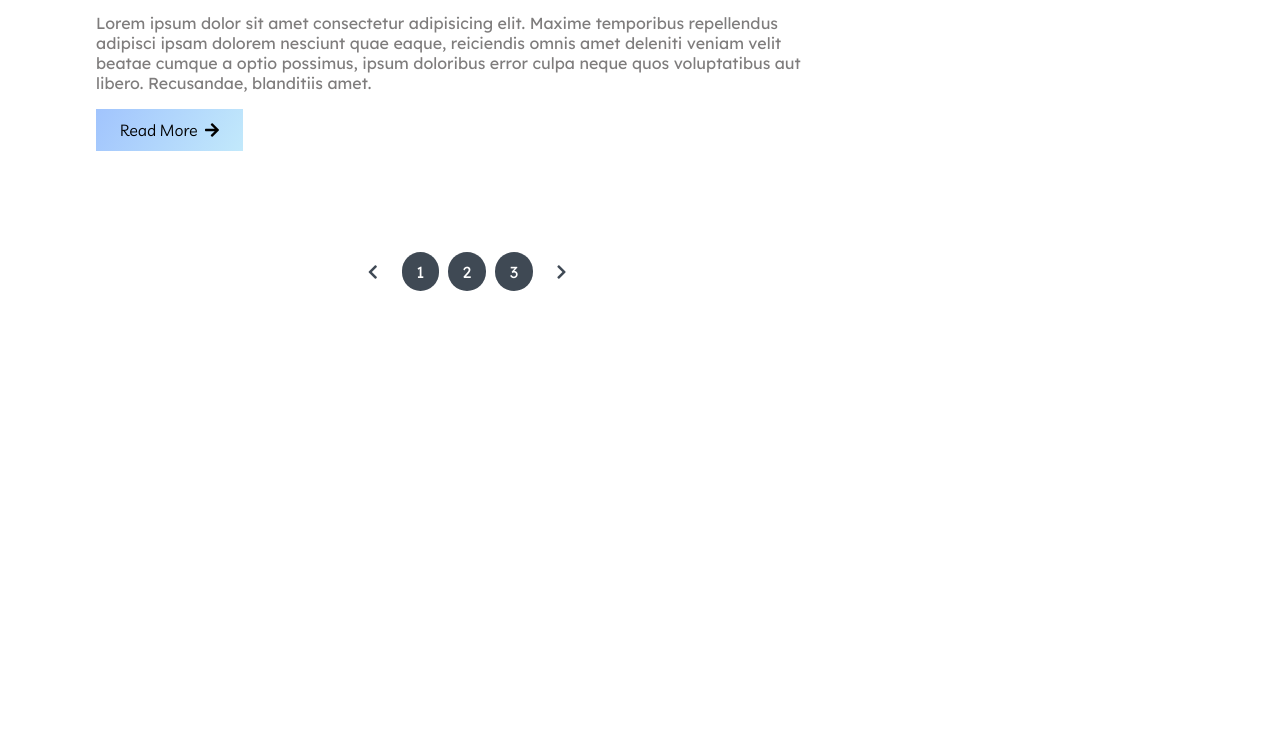
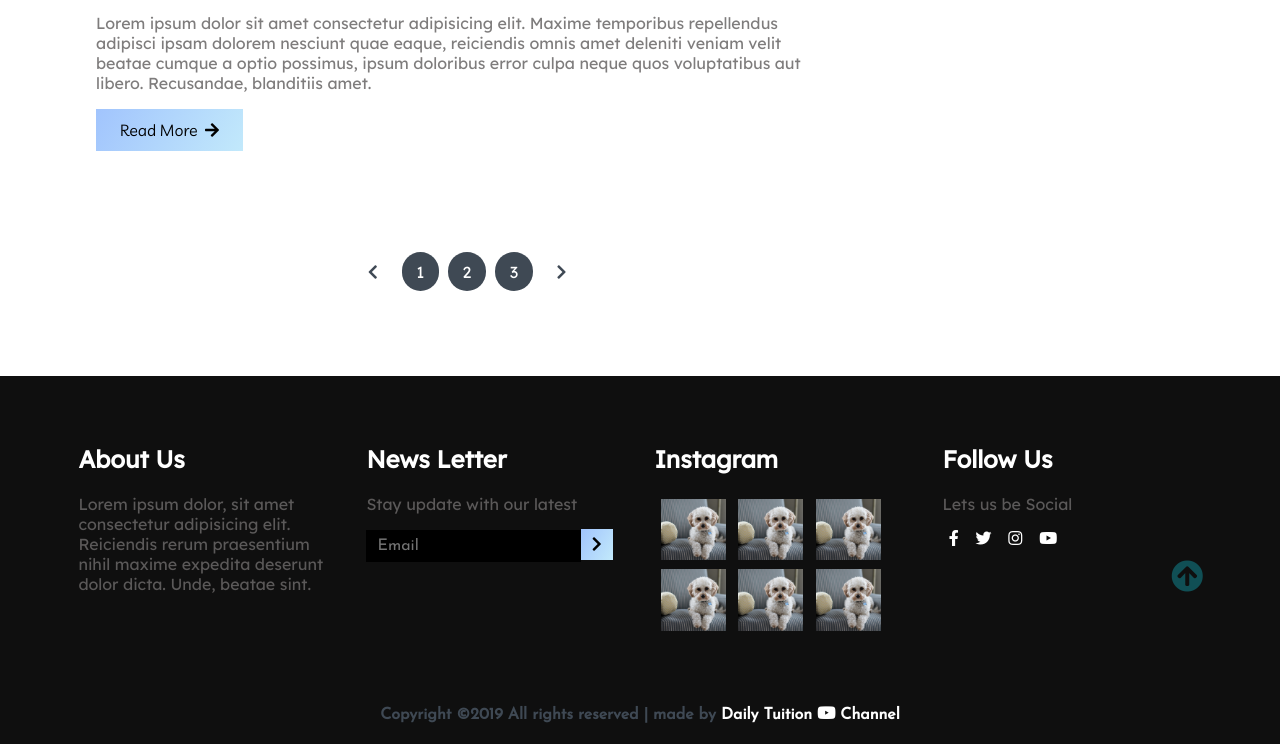
Before and after one commit to sikandar4286/website-practice-1, a plain HTML site: page index.html in a window 1280 px wide. Shown: the part 4400-5144 px from the top of the page. Before the commit the page ends 4776 px from the top, so only its background shows below. Drawn offline with Linux system fonts and the light colour scheme.

Commit message:
complete footer the section

```diff
--- a/css/style.css
+++ b/css/style.css
@@ -367,8 +367,8 @@ main .site-content .post-content>.post-title a {
 .site-content>.sidebar .category-list .list-items {
     background: var(--sky);
     border-radius: 1rem;
-    padding: .4rem 1rem;
-    margin: .8rem 0rem;
+    padding: 0.4rem 1rem;
+    margin: 0.8rem 0rem;
     width: 70%;
     display: flex;
     justify-content: space-between;
@@ -391,7 +391,7 @@ main .site-content .post-content>.post-title a {
     background: var(--white) !important;
     bottom: 0rem !important;
     left: 1.5rem !important;
-    padding: .4rem .1rem !important;
+    padding: 0.4rem 0.1rem !important;
 }
 
 .site-content .sidebar .popular-post .post-title a {
@@ -403,7 +403,7 @@ main .site-content .post-content>.post-title a {
 }
 
 .site-content .sidebar .newsletter .form-element {
-    padding: .5rem 2rem;
+    padding: 0.5rem 2rem;
 }
 
 .site-content .sidebar .newsletter input {
@@ -427,16 +427,99 @@ main .site-content .post-content>.post-title a {
 
 .site-content .sidebar .popular-tags .tags .tag {
     background: var(--sky);
-    padding: .4rem 1rem;
+    padding: 0.4rem 1rem;
     border-radius: 3rem;
     margin: 0.4rem 0.6rem;
 }
 
-
 /*--------x---------- sidebar ---------------x--------*/
 
+/* -------x------main content--------x--t */
+/* -------------------footer------------------ */
+footer.footer {
+    background: var(--bg-color);
+    height: 100%;
+    position: relative;
+}
 
-/* -------x------main conten--------x--t */
+footer.footer .container {
+    display: grid;
+    grid-template-columns: repeat(4, 1fr);
+}
+
+footer.footer .container>div {
+    flex-grow: 1;
+    flex-basis: 0;
+    padding: 3rem 0.9rem;
+}
+
+footer.footer .container h2 {
+    color: var(--white);
+}
+
+footer.footer.newsletter .form-element {
+    /* margin-right: 6rem; */
+    background: black;
+    display: inline-block;
+}
+
+footer.footer .newsletter .form-element input {
+    padding: 0.5rem 0.7rem;
+    border: none;
+    background: transparent;
+    color: var(--white);
+    font-family: var(--Josefin_Sans);
+    font-size: 1rem;
+    width: 74%;
+    background-color: black;
+}
+
+
+footer.footer .newsletter .form-element span {
+    background: var(--sky);
+    padding: 0.3rem 0.7rem;
+    cursor: pointer;
+}
+
+footer.footer .instagram div>img {
+    width: 25%;
+    height: 50%;
+    display: inline-block;
+    display: inline-flex;
+    margin: .3rem .4rem;
+}
+
+footer.footer .follow div>i {
+    color: var(--white);
+    padding: 0 .4rem;
+}
+
+footer.footer .right {
+    justify-content: center;
+    font-family: var(--Josefin_Sans);
+}
+
+footer.footer .right h4 a {
+    color: var(--white);
+}
+
+footer.footer .move-up {
+    position: absolute;
+    /* overflow-y: hidden; */
+    right: 6%;
+    top: 50%;
+}
+
+footer.footer .move-up span {
+    color: var(--midnight);
+}
+
+footer.footer .move-up span:hover {
+    color: var(--white);
+    cursor: pointer;
+}
+
+/* ----x---------------footer---------------- x-- */
 
 /* -----------------view port less then or equal to 720px-------------- */
 
--- a/index.html
+++ b/index.html
@@ -274,6 +274,10 @@
                             </div>
                         </div>
                     </div>
+                    <!-- some extra code  -->
+                    <!--
+                    <button id="hide-sidebar">Hide</button>
+                    <button id="show-sidebar">Show</button> -->
 
                     <aside class="sidebar">
                         <div class="Category">
@@ -410,6 +414,66 @@
 
         <!-- xxxxxxxxxxxxx-------------------     main site section -----------------xxxxxxxxxxxxx -->
 
+        <!-- ------------------------- footer section---------------------------- -->
+        <footer class="footer">
+            <div class="container">
+                <div class="about">
+                    <h2>About Us</h2>
+                    <p>
+                        Lorem ipsum dolor, sit amet consectetur adipisicing elit. Reiciendis rerum praesentium nihil maxime
+                        expedita deserunt dolor dicta. Unde, beatae sint.
+                    </p>
+                </div>
+                <div class="newsletter">
+                    <h2>News Letter</h2>
+                    <p>Stay update with our latest</p>
+                    <div class="form-element">
+                        <input type="text" placeholder="Email" class="element" /><span
+                            ><i class="fas fa-chevron-right"></i>
+                        </span>
+                    </div>
+                </div>
+                <div class="instagram">
+                    <h2>Instagram</h2>
+                    <div class="flex-row">
+                        <img src="./assets/instagram/thumb-card3.png" alt="insta1" />
+                        <img src="./assets/instagram/thumb-card3.png" alt="insta1" />
+                        <img src="./assets/instagram/thumb-card3.png" alt="insta1" />
+                    </div>
+                    <div class="flex-row">
+                        <img src="./assets/instagram/thumb-card3.png" alt="insta1" />
+                        <img src="./assets/instagram/thumb-card3.png" alt="insta1" />
+                        <img src="./assets/instagram/thumb-card3.png" alt="insta1" />
+                    </div>
+                </div>
+                <div class="follow">
+                    <h2>Follow Us</h2>
+                    <p>Lets us be Social</p>
+                    <div>
+                        <i class="fab fa-facebook-f"></i>
+                        <i class="fab fa-twitter"></i>
+                        <i class="fab fa-instagram"></i>
+                        <i class="fab fa-youtube"></i>
+                    </div>
+                </div>
+            </div>
+            <div class="right flex-row">
+                <h4 class="text-gray">
+                    Copyright ©2019 All rights reserved | made by
+                    <a href="www.youtube.com/c/dailytuition" target="_black"
+                        >Daily Tuition <i class="fab fa-youtube"></i> Channel</a
+                    >
+                </h4>
+            </div>
+            <div class="move-up">
+                <span><i class="fas fa-arrow-circle-up fa-2x"></i></span>
+            </div>
+        </footer>
+        <!-- --x----------------------- footer section--------------------------x-- -->
+        <!-- some extra code  -->
+        <!-- <button id="hide" class="btn">Hide</button>
+        <button id="show" class="btn">Show</button> -->
+
         <!-- jqurey library file-->
         <script src="./js/jquery-3.5.1.min.js"></script>
         <!-- owl.carousel.min.js -->
--- a/js/main.js
+++ b/js/main.js
@@ -17,4 +17,23 @@ $(document).ready(function () {
         // please be care full while write a code having a mistake in (navTest) the correct one in (navText)
         // navText: [$(".owl-navigation .owl-nav-prev"), $(".owl-navigation .owl-nav-next")],
     });
+    // jQuery Hide and Show
+    $("#hide").click(function () {
+        $(".footer").hide();
+    });
+    $("#show").click(function () {
+        $(".footer").show();
+    });
+    // click to scroll top
+    $('.move-up span').click(function () {
+        $('html,body').animate({
+            scrollTop: 0
+        }, 1000);
+    })
+    // $("#hide-sidebar").click(function () {
+    //     $(".sidebar").hide();
+    // });
+    // $("#show-sidebar").click(function () {
+    //     $(".sidebar").show();
+    // });
 });
```
Also changed, not shown: 1 other file.
